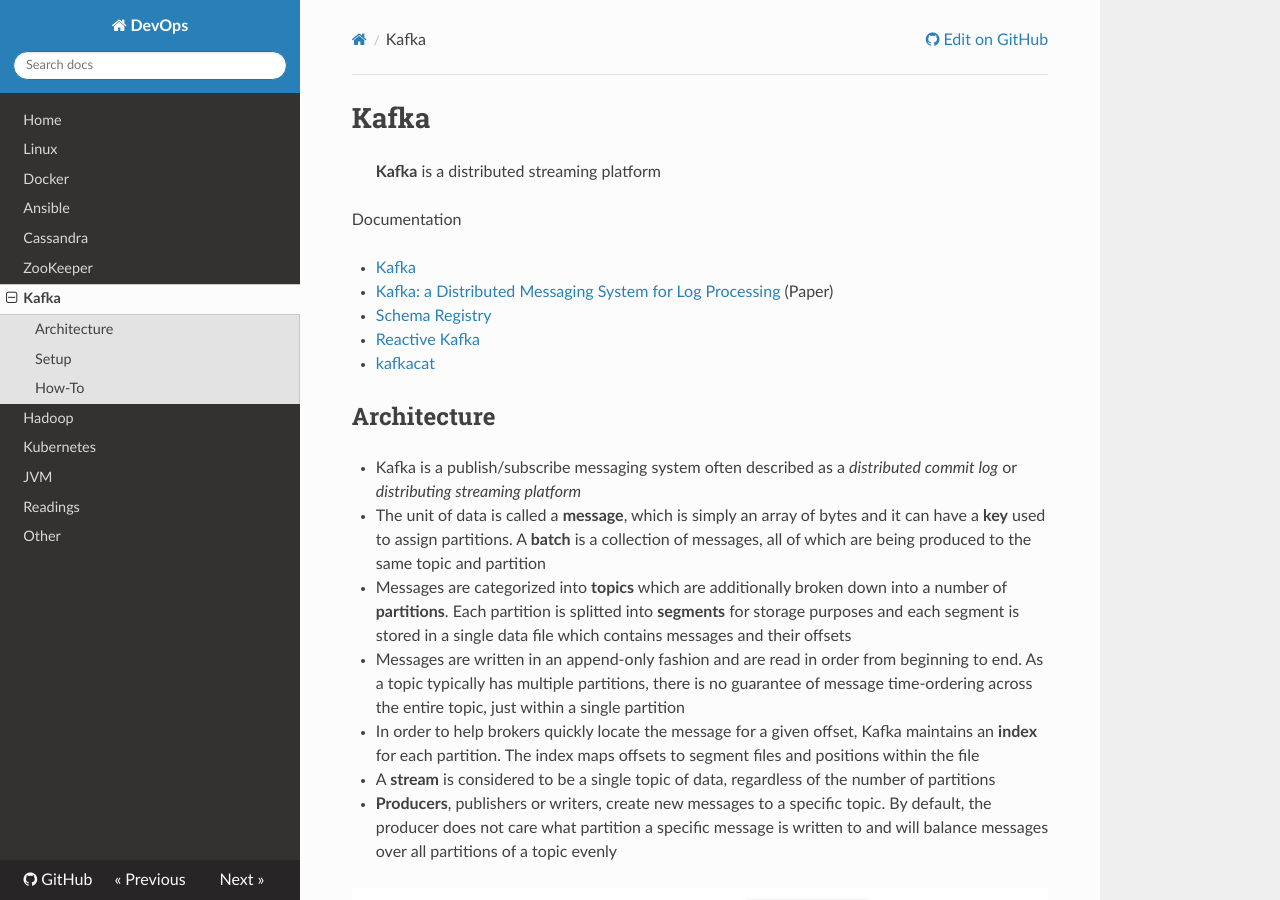
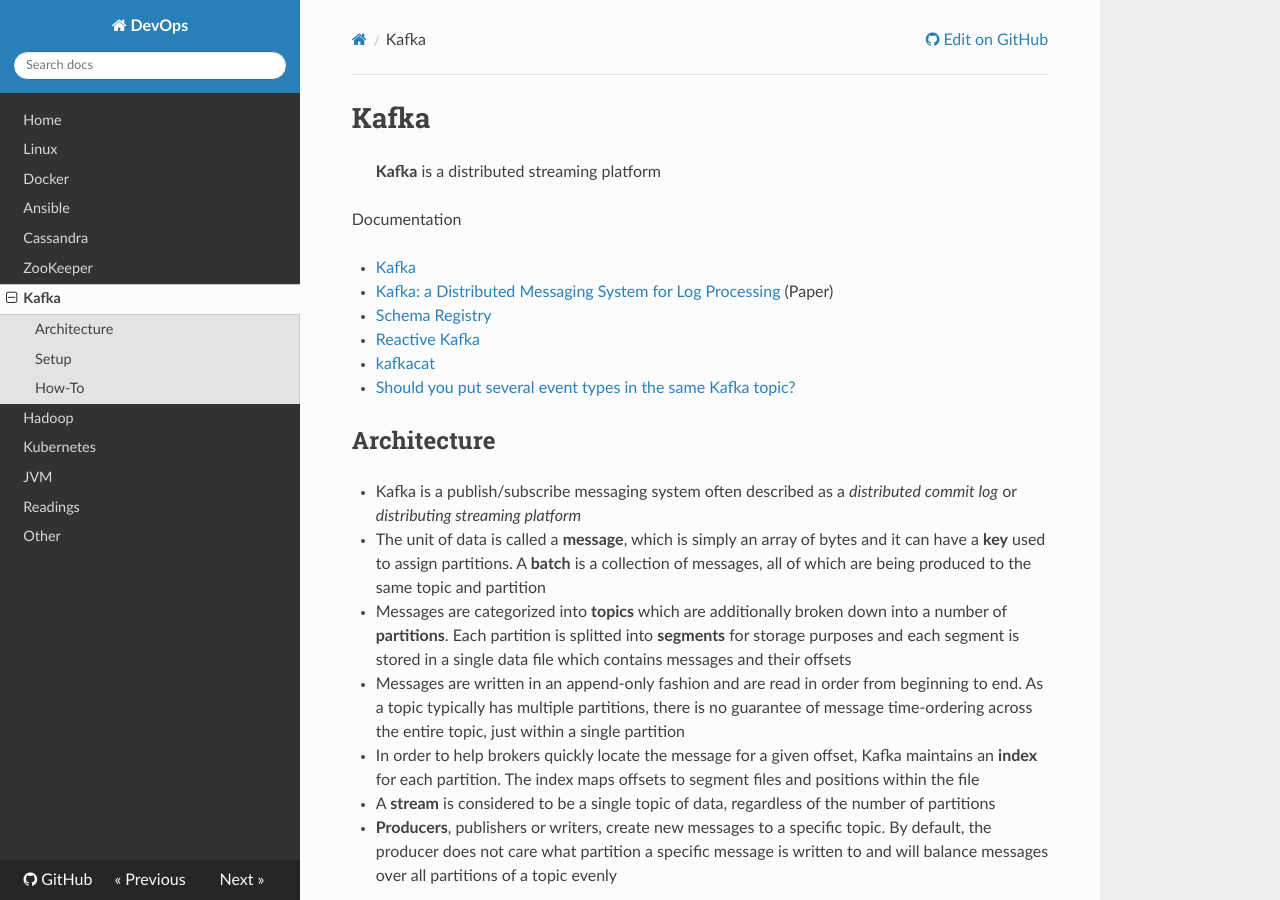
Before and after one commit to niqdev/devops, an MkDocs documentation site: the page built from docs/kafka.md, in a window 1280 px wide and 900 px high. Built offline with MkDocs 1.6.1, drawn with Linux system fonts in a browser that asks for light colours; nearby versions of some CDN libraries; old or Windows-style settings are respelled for this version of MkDocs.

Commit message:
doc: add kafka link

```diff
--- a/docs/kafka.md
+++ b/docs/kafka.md
@@ -13,6 +13,8 @@ Documentation
 * [Reactive Kafka](https://doc.akka.io/docs/akka-stream-kafka/current/home.html)
 
 * [kafkacat](https://github.com/edenhill/kafkacat)
+
+* [Should you put several event types in the same Kafka topic?](http://martin.kleppmann.com/2018/01/18/event-types-in-kafka-topic.html)
 
 ## Architecture
 
```
